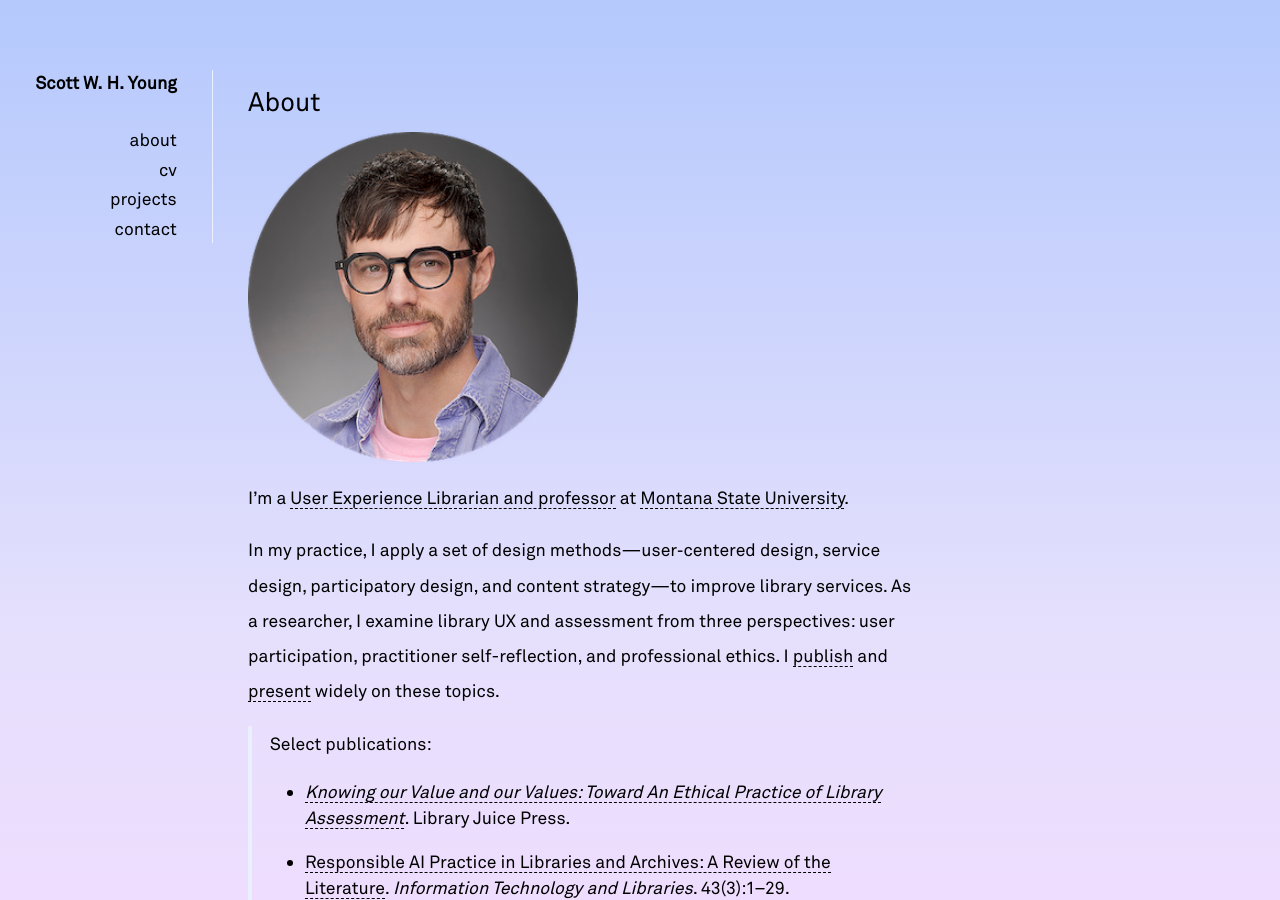
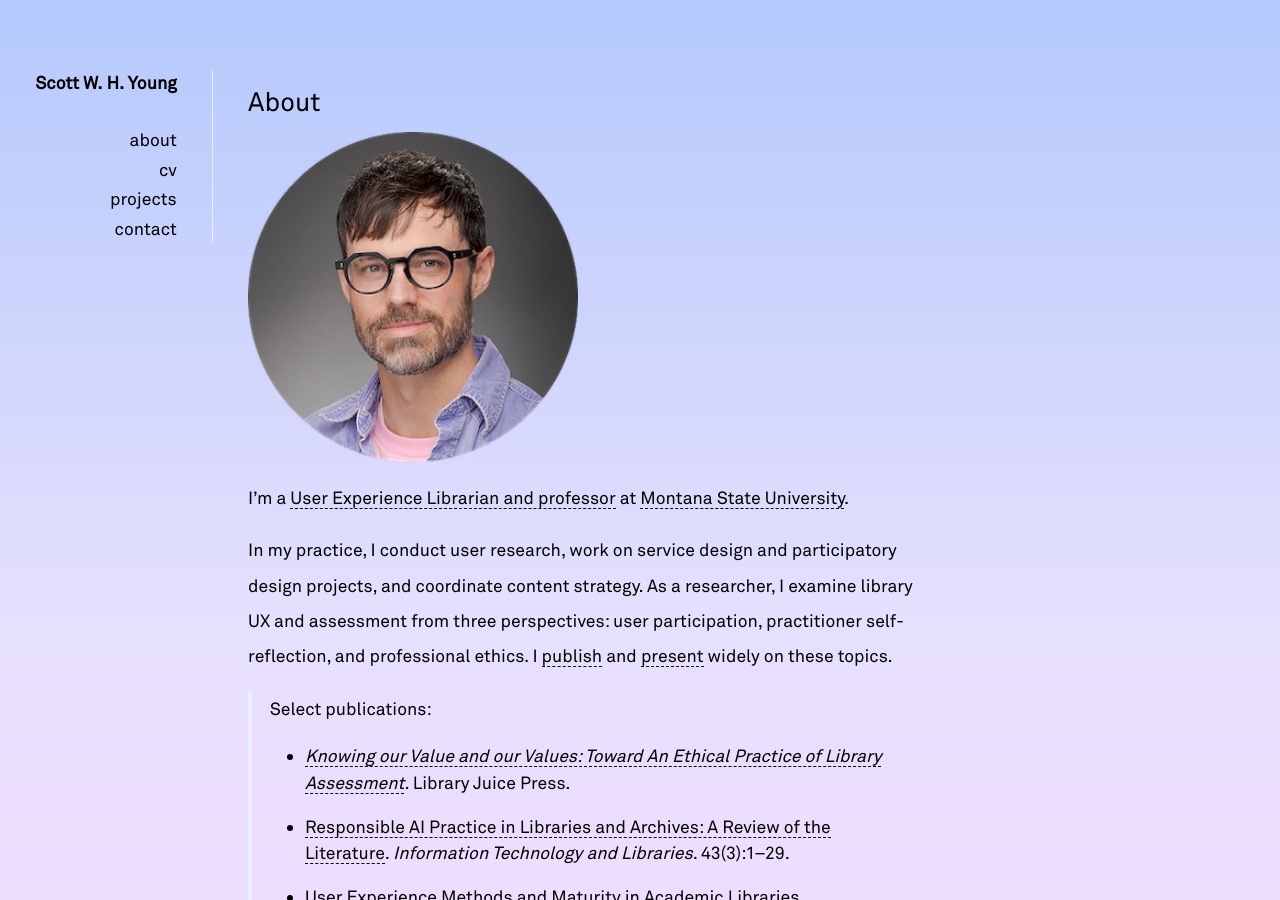
Before and after one commit to swyoung/swyoung.github.io, a Jekyll site: the page built from _pages/about.md, in a window 1280 px wide and 900 px high. Built offline with Jekyll 4.4.1, drawn with Linux system fonts in a browser that asks for light colours; nearby versions of some CDN libraries; a style sheet for code colours, icons or effects is not loaded.

Commit message:
Update about.md

```diff
--- a/_pages/about.md
+++ b/_pages/about.md
@@ -10,7 +10,7 @@ description: Professional bio for Scott W. H. Young, UX Librarian at Montana Sta
 
 I’m a [User Experience Librarian and professor](https://www.lib.montana.edu/directory/1524782/scott-w.-h.-young) at [Montana State University](https://www.montana.edu).
 
-In my practice, I apply a set of design methods—user‑centered design, service design, participatory design, and content strategy—to improve library services. As a researcher, I examine library UX and assessment from three perspectives: user participation, practitioner self-reflection, and professional ethics. I [publish](/cv#publications) and [present](/cv#presentations) widely on these topics.
+In my practice, I conduct user research, work on service design and participatory design projects, and coordinate content strategy. As a researcher, I examine library UX and assessment from three perspectives: user participation, practitioner self-reflection, and professional ethics. I [publish](/cv#publications) and [present](/cv#presentations) widely on these topics.
 
 >Select publications:
 - <em><a href="https://litwinbooks.com/books/knowing-our-value-and-our-values/">Knowing our Value and our Values: Toward An Ethical Practice of Library Assessment</a></em>. Library Juice Press.
```
